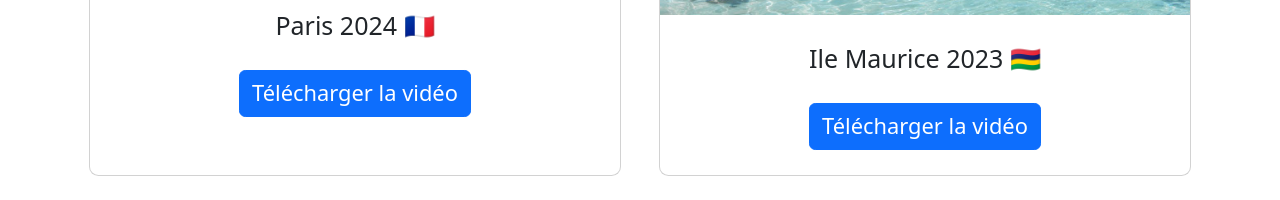
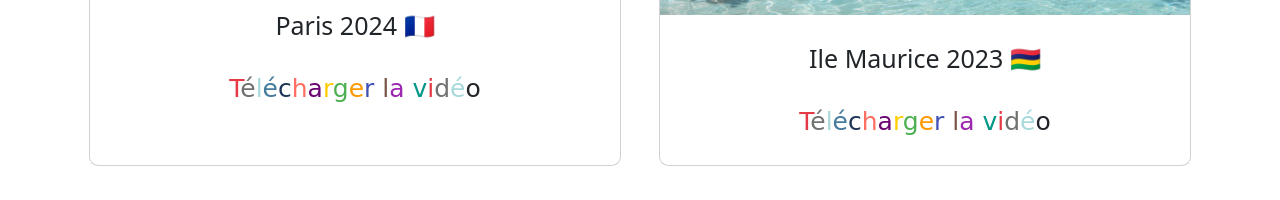
Before and after one commit to JRedxs/site-alice, a plain HTML site: page index.html in a window 1280 px wide. Shown: the part 409-609 px from the top of the page. Drawn offline with nearby package versions, Linux system fonts and the light colour scheme; a web font is replaced by a local one.

Commit message:
change button type

```diff
--- a/index.html
+++ b/index.html
@@ -3,7 +3,7 @@
 <head>
     <meta charset="UTF-8">
     <meta name="viewport" content="width=device-width, initial-scale=1.0">
-    <title>Video Example</title>
+    <title>Mes moments de vie</title>
     <link rel="stylesheet" href="style.css">
     <link href="https://cdn.jsdelivr.net/npm/bootstrap@5.3.3/dist/css/bootstrap.min.css" rel="stylesheet" integrity="sha384-QWTKZyjpPEjISv5WaRU9OFeRpok6YctnYmDr5pNlyT2bRjXh0JMhjY6hW+ALEwIH" crossorigin="anonymous">
     <script>
@@ -46,7 +46,9 @@
                     </video>
                     <div class="card-body d-flex flex-column align-items-center">
                         <p class="card-text">Paris 2024 🇫🇷</p>
-                        <button class="btn btn-primary btn-sm" onclick="downloadVideo('https://bucket-video-alice.s3.eu-west-3.amazonaws.com/Paris+2024.mp4', 'Paris_2024.mp4')">Télécharger la vidéo</button>
+                        <button class="btn-download" onclick="downloadVideo('https://bucket-video-alice.s3.eu-west-3.amazonaws.com/Paris+2024.mp4', 'Paris_2024.mp4')">
+                            <span>T</span><span>é</span><span>l</span><span>é</span><span>c</span><span>h</span><span>a</span><span>r</span><span>g</span><span>e</span><span>r</span>&nbsp;<span>l</span><span>a</span>&nbsp;<span>v</span><span>i</span><span>d</span><span>é</span><span>o</span>
+                        </button>
                     </div>
                 </div>
             </div>
@@ -58,7 +60,9 @@
                     </video>
                     <div class="card-body d-flex flex-column align-items-center">
                         <p class="card-text">Ile Maurice 2023 🇲🇺</p>
-                        <button class="btn btn-primary btn-sm" onclick="downloadVideo('https://bucket-video-alice.s3.eu-west-3.amazonaws.com/Mauritius+2023.mp4', 'Mauritius_2023.mp4')">Télécharger la vidéo</button>
+                        <button class="btn-download" onclick="downloadVideo('https://bucket-video-alice.s3.eu-west-3.amazonaws.com/Mauritius+2023.mp4', 'Mauritius_2023.mp4')">
+                            <span>T</span><span>é</span><span>l</span><span>é</span><span>c</span><span>h</span><span>a</span><span>r</span><span>g</span><span>e</span><span>r</span>&nbsp;<span>l</span><span>a</span>&nbsp;<span>v</span><span>i</span><span>d</span><span>é</span><span>o</span>
+                        </button>
                     </div>
                 </div>
             </div>
--- a/style.css
+++ b/style.css
@@ -54,3 +54,34 @@
     height: auto;
     display: none;
 }
+
+.btn-download {
+    font-family: 'Cabin Sketch', cursive;
+    background: none;
+    border: none;
+    padding: 0;
+    margin: 0;
+    cursor: pointer;
+    font-size: inherit;
+    color: inherit;
+    display: inline;
+}
+
+
+.btn-download span:nth-child(1) { color: #e63946; }
+.btn-download span:nth-child(2) { color: #70726f; }
+.btn-download span:nth-child(3) { color: #a8dadc; }
+.btn-download span:nth-child(4) { color: #457b9d; }
+.btn-download span:nth-child(5) { color: #1d3557; }
+.btn-download span:nth-child(6) { color: #ff6f61; }
+.btn-download span:nth-child(7) { color: #6a0572; }
+.btn-download span:nth-child(8) { color: #ffcc00; }
+.btn-download span:nth-child(9) { color: #4caf50; }
+.btn-download span:nth-child(10) { color: #ff9800; }
+.btn-download span:nth-child(11) { color: #3f51b5; }
+.btn-download span:nth-child(12) { color: #795548; }
+.btn-download span:nth-child(13) { color: #9c27b0; }
+.btn-download span:nth-child(14) { color: #009688; }
+.btn-download span:nth-child(15) { color: #e63946; }
+.btn-download span:nth-child(16) { color: #70726f; }
+.btn-download span:nth-child(17) { color: #a8dadc; }
```
